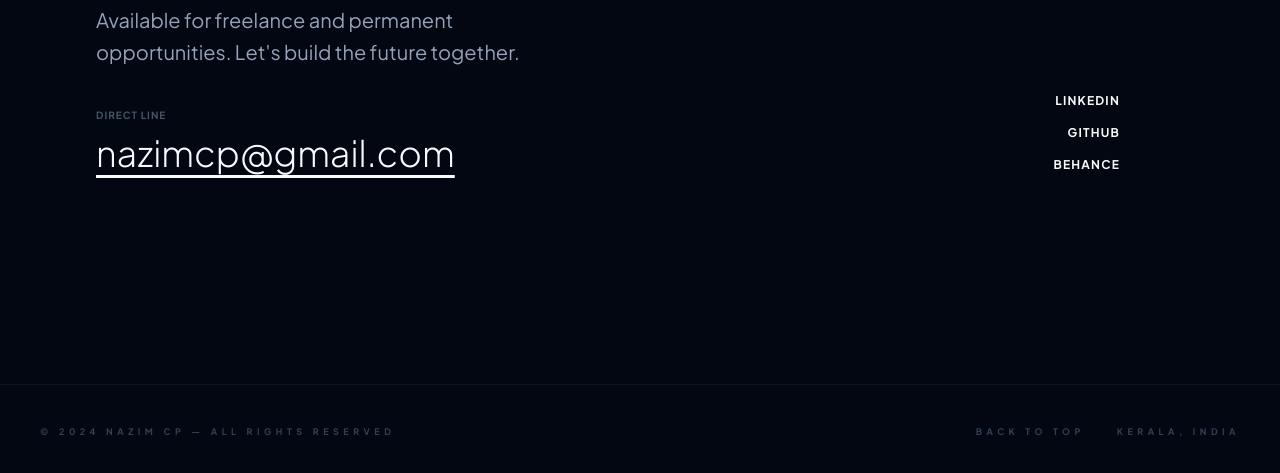
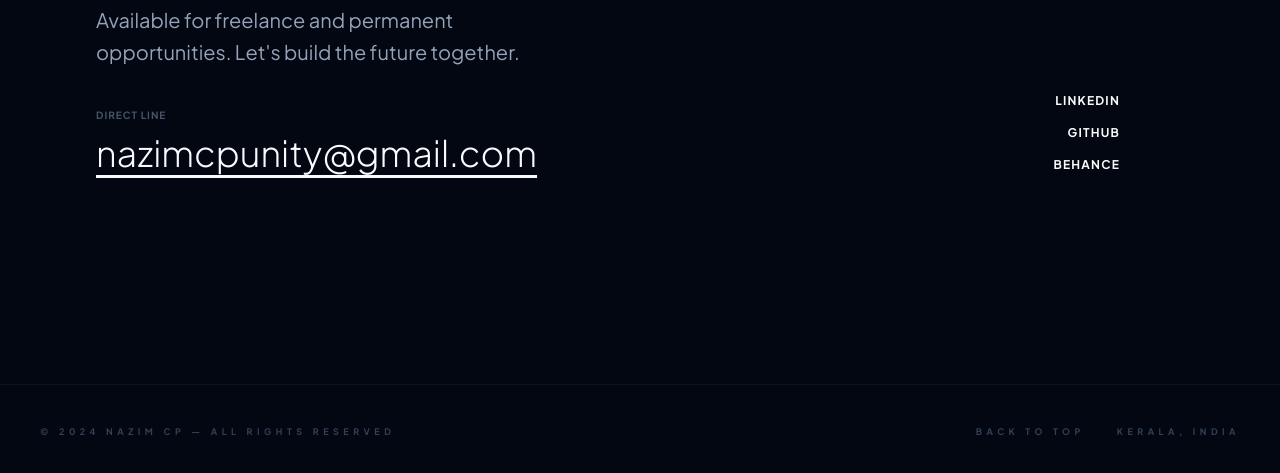
Before and after one commit to Nazimcp-git/nazimcp, a plain HTML site: page index.html in a window 1280 px wide. Shown: the part 6925-7398 px from the top of the page. Drawn offline with nearby package versions, Linux system fonts and the light colour scheme.

Commit message:
Update index.html

```diff
--- a/index.html
+++ b/index.html
@@ -4,7 +4,7 @@
 <head>
     <meta charset="UTF-8">
     <meta name="viewport" content="width=device-width, initial-scale=1.0">
-    <title>Nazim CP | Minimalist Full Stack Architect</title>
+    <title>Nazim CP | Code Architect.</title>
     <script src="https://cdn.tailwindcss.com"></script>
     <link
         href="https://fonts.googleapis.com/css2?family=Plus+Jakarta+Sans:wght@200;300;400;600;700&family=Space+Grotesk:wght@300;400;500;700&family=Fira+Code:wght@400;500&display=swap"
@@ -636,8 +636,8 @@
                         opportunities. Let's build the future together.</p>
                     <div class="space-y-2">
                         <span class="text-[10px] font-bold text-slate-600 uppercase tracking-widest">Direct Line</span>
-                        <a href="mailto:nazimcp@gmail.com"
-                            class="text-2xl md:text-4xl font-light block hover:text-indigo-400 transition underline underline-offset-8">nazimcp@gmail.com</a>
+                        <a href="mailto:[EMAIL_ADDRESS]"
+                            class="text-2xl md:text-4xl font-light block hover:text-indigo-400 transition underline underline-offset-8">nazimcpunity@gmail.com</a>
                     </div>
                 </div>
                 <div class="flex flex-col justify-end space-y-4 md:items-end">
```
